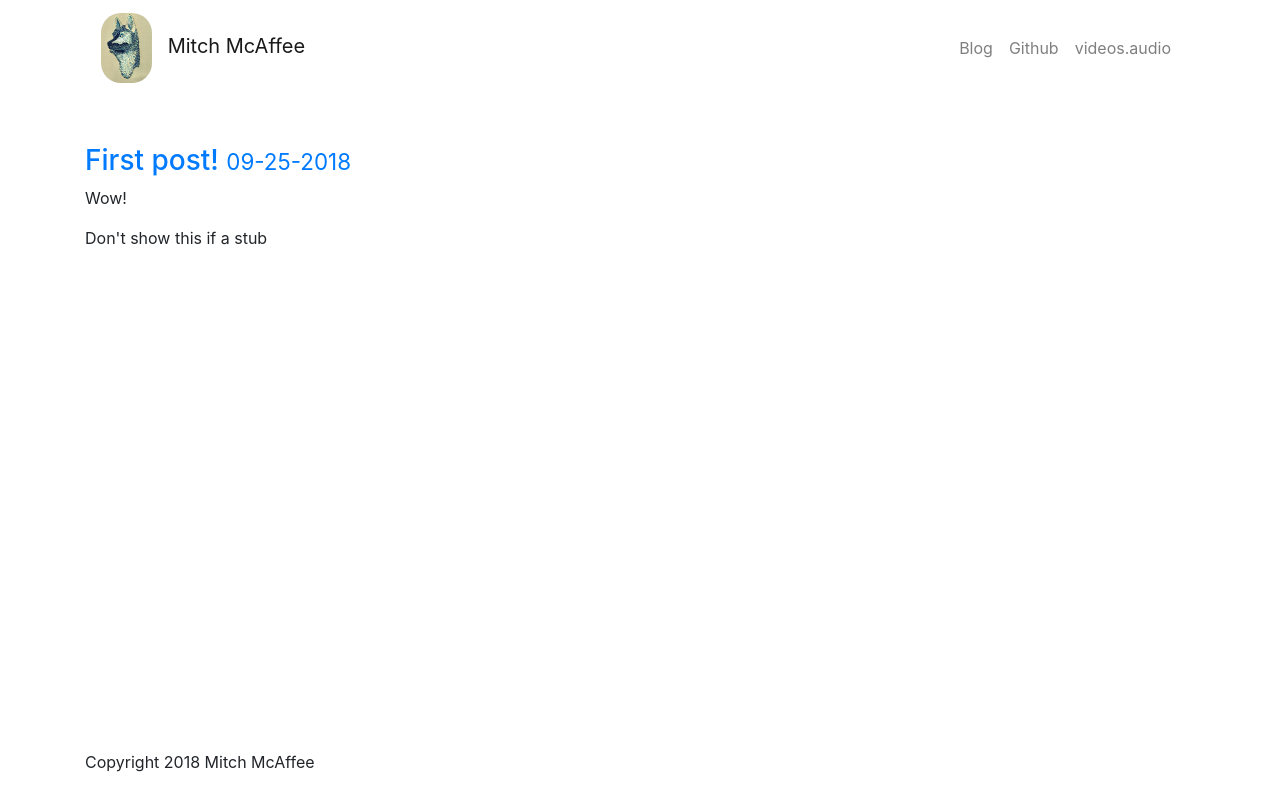
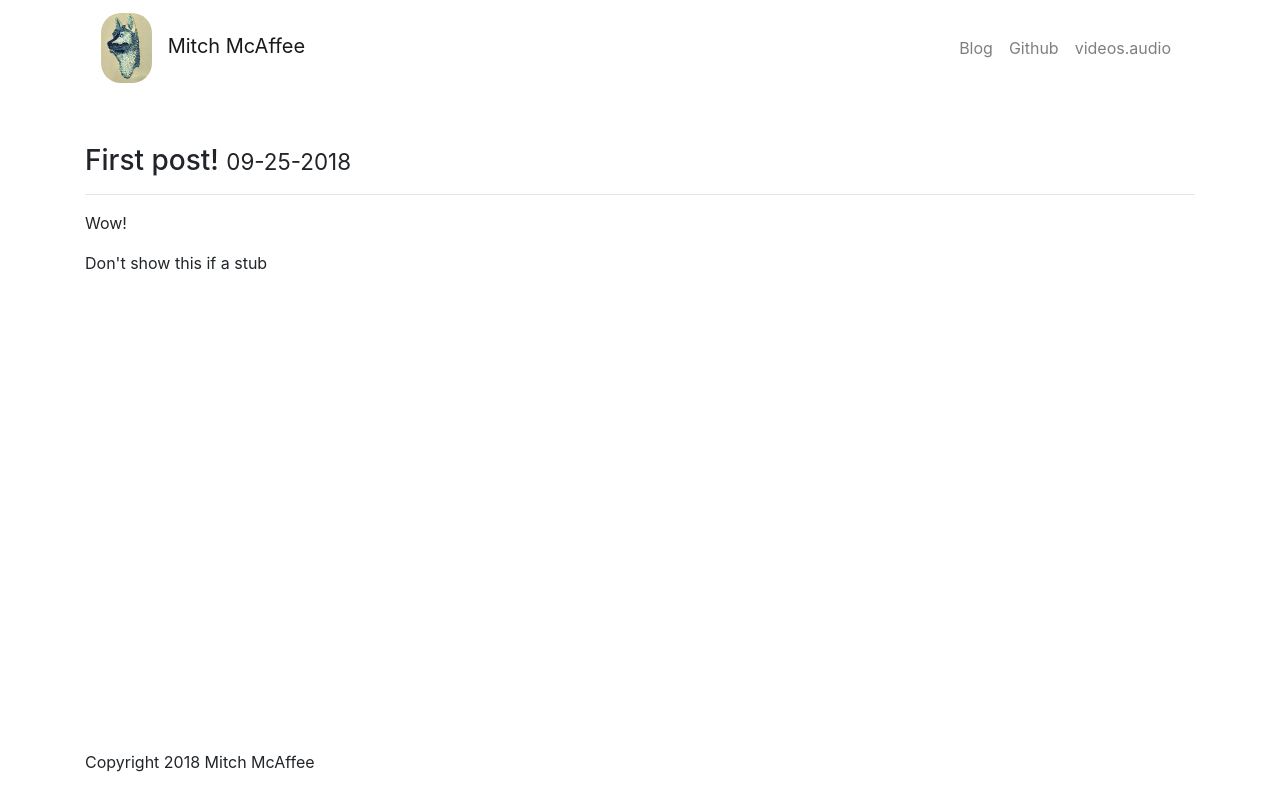
Before and after one commit to themcaffee/vue-blog, a Vue app: page /posts/FirstPost in a window 1280 px wide. Built offline with nearby package versions, Linux system fonts and the light colour scheme.

Commit message:
Make header links navigate to home

```diff
--- a/src/App.vue
+++ b/src/App.vue
@@ -3,14 +3,14 @@
     <b-navbar toggleable="md">
       <b-navbar-toggle target="nav_collapse"></b-navbar-toggle>
 
-      <b-navbar-brand href="#">
+      <b-navbar-brand href="/">
         <img id="header-img" src="./assets/wolf_wave_prisma_healed_small.jpg">
         Mitch McAffee
       </b-navbar-brand>
 
       <b-collapse is-nav id="nav_collapse">
         <b-navbar-nav class="ml-auto">
-          <b-nav-item href="#">Blog</b-nav-item>
+          <b-nav-item href="/">Blog</b-nav-item>
           <b-nav-item href="https://github.com/themcaffee">Github</b-nav-item>
           <b-nav-item href="https://videos.audio" right>videos.audio</b-nav-item>
         </b-navbar-nav>
--- a/src/components/Post.vue
+++ b/src/components/Post.vue
@@ -1,8 +1,13 @@
 <template>
   <div>
-    <router-link :to="{ name: 'post', params: { postname: componentName }}">
+    <router-link v-if="stub" :to="{ name: 'post', params: { postname: componentName }}">
       <h3>{{ title }} <small>{{ postDate }}</small></h3>
     </router-link>
+    <div v-if="!stub">
+      <h3>{{ title }} <small class="align-right">{{ postDate }}</small>
+        <hr>
+      </h3>
+    </div>
     <slot></slot>
   </div>
 </template>
```
